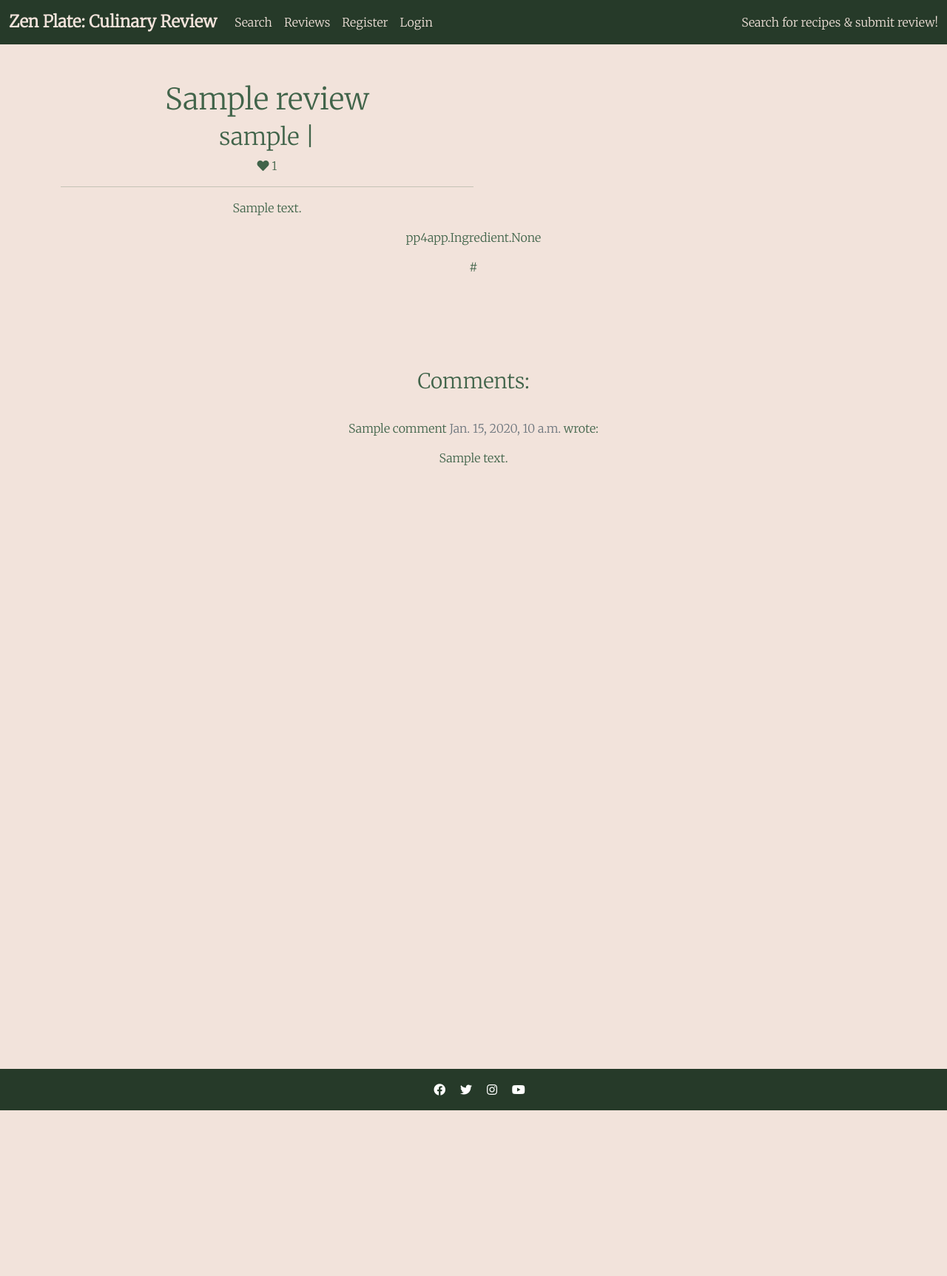
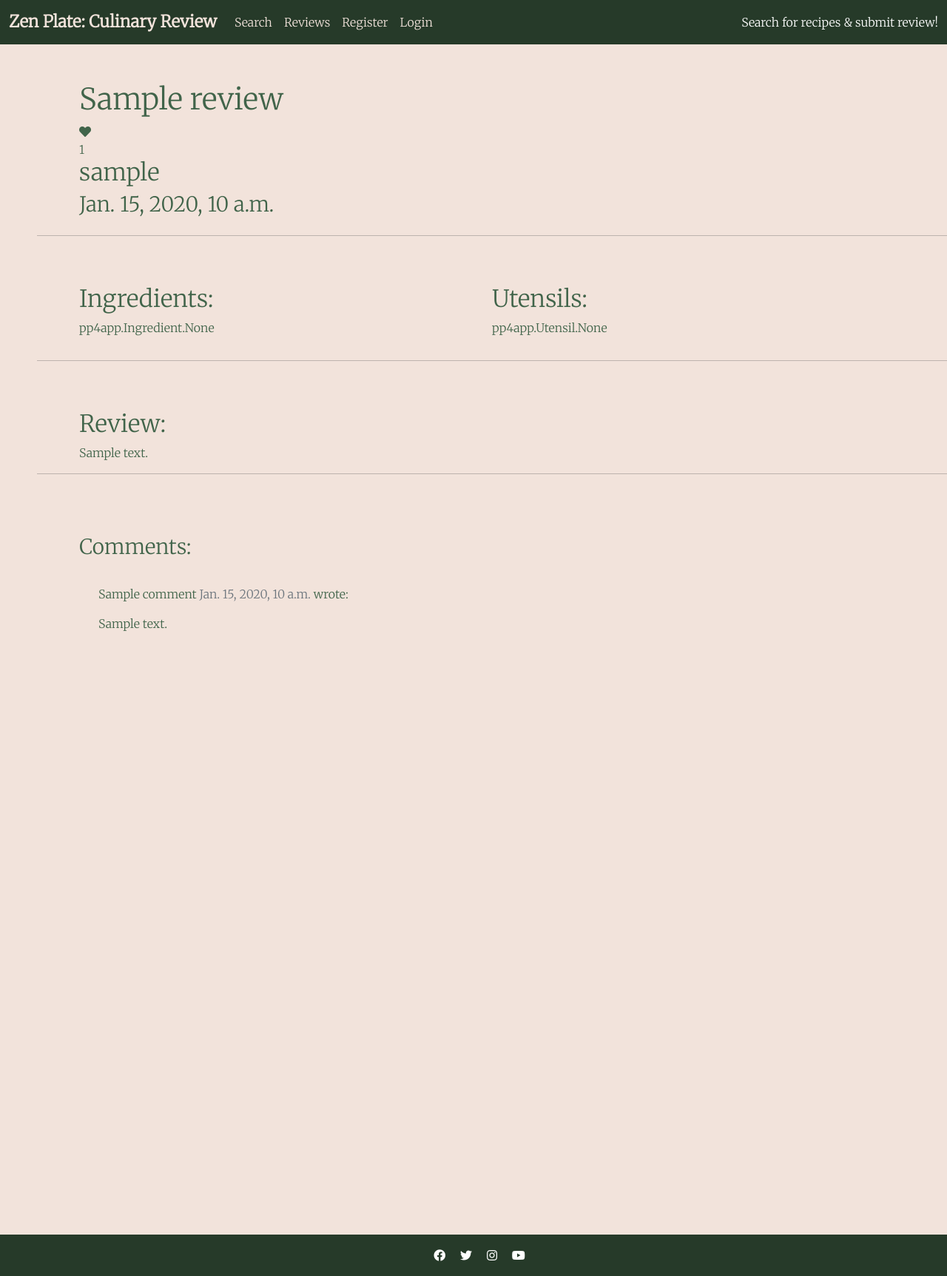
Before and after one commit to chrisryan91/PP4, a Django app: a page that uses templates/review.html in a window 1280 px wide. Shown: the whole page at 74% size. Before the commit the page ends 1501 px from the top, so only its background shows below. Run offline with Django 3.2, Linux system fonts and the light colour scheme; tables that the repository leaves empty hold one stand-in row (values such as "Sample post"); some libraries are stand-ins or nearby versions.

Commit message:
Add styling to review.html blog post

```diff
--- a/static/css/style.css
+++ b/static/css/style.css
@@ -5,7 +5,7 @@ body {
 
 nav {
     background-color: #263A29;
-    color: #F2E3DB;
+    color: white;
     font-family: Merriweather, sans-serif;
 }
 
@@ -17,6 +17,7 @@ nav {
 }
 
 a {
+    all: unset;
     text-decoration: none;
     color: #41644A;
 }
@@ -43,11 +44,9 @@ button:hover {
 }
 
 .container {
-    margin: auto;
     font-family: Merriweather, sans-serif;
     color: #41644A;
     padding-top: 50px;
-    text-align: center;
 }
 
 .card {
@@ -65,6 +64,7 @@ button:hover {
     position: relative;
     height: 90%;
     overflow: hidden;
+    border: solid 1px #41644A;
 }
 
 .text-container {
@@ -145,17 +145,17 @@ button:hover {
     text-decoration: none;
     transition: color 0.3s ease;
     z-index: 2;
-    text-decoration: none;
+    text-decoration: none !important;
 }
 
 .card-text i:hover {
     color: #E86A33;
-    text-decoration: none;
+    text-decoration: none !important;
 }
 
 .card-text i {
     font-size: 200%;
-    text-decoration: none;
+    text-decoration: none !important;
 }
 
 
@@ -176,6 +176,7 @@ button:hover {
     margin-left: -60px;
     font-family: Merriweather, sans-serif;
     font-size: 75%;
+    text-decoration: none;
 }
 
 
@@ -219,10 +220,22 @@ footer p i:hover {
     color: #E86A33;
 }
 
+label {
+    font-family: Merriweather, sans-serif;
+    font-size: small;
+}
+
+select {
+    font-family: Merriweather, sans-serif;
+    font-size: small;
+}
+
 button {
     background-color: white;
     border-radius: 5px;
+    border-width: 1px;
     font-family: Merriweather, sans-serif;
+    font-size: small;
 }
 
 .btn-like {
@@ -299,3 +312,25 @@ button {
     transform: scale(0.94);
     animation: scale 3s forwards cubic-bezier(0.5, 1, 0.89, 1);
   }
+
+.masthead {
+    text-align: left !important;
+    margin-left: 50px !important;
+}
+
+.edit {
+    text-decoration: none;
+}
+
+.alert {
+    color: white;
+    background-color: #E86A33;
+}
+
+.text-container .left-content {
+    font-size: 1vw;
+}
+
+.text-container .right-content {
+    font-size: 1vw;
+}
--- a/templates/review.html
+++ b/templates/review.html
@@ -1,13 +1,12 @@
 {% extends 'base.html' %} {% block content %}
 
 {% load crispy_forms_tags %}
-
 <div class="masthead">
     <div class="container">
         <div class="row g-0">
             <div class="col-md-6 masthead-text">
                 <h1 class="post-title">{{ review.title }}</h1>
-                <h2 class="post-subtitle">{{ review.author }} | {{ post.created_on }}</h2>
+                <div>
                     <div>
                         {% if user.is_authenticated %}
                         <form class="d-inline" action="{% url 'review_upvote' review.slug %}" method="POST">
@@ -23,33 +22,55 @@
                         {% else %}
                         <i class="fas fa-heart"></i>
                         {% endif %}
+                    </div>
+                    <div>
                         <span id="like-count">{{ review.number_of_likes }}</span>
                     </div>
+                </div>
+                <h2 class="post-subtitle">
+                    {{ review.author }}
+                </h2>
+                <h3>
+                    {{ review.created_on }}
+                </h3>
+                {% if user.is_authenticated and user == review.author %}
+                <a href="{% url 'update_review' slug=review.slug %}">Update Review</a>
+                {% endif %}
+            </div>
+            <div class="col-md-6 masthead-image">
+                <div class="img-container">
+                    {% if "placeholder" in review.featured_image.url %}
+                    <img src="https://media.istockphoto.com/id/1134020110/vector/cutlery-restaurant-icons.jpg?s=612x612&w=0&k=20&c=udrCAY1Ru_iLEdwJK_fyuHXNQoH3y47ZCuNIr7uRwR0=" width="100%">
+                    {% else %}
+                    <img src="{{ review.featured_image.url }}" width="100%">
+                    {% endif %}
+                </div>
+            </div>
+        </div>
+    </div>
     <hr>
+    <div class="container">
+        <div  class="row g-0" >
+            <div class="col-md-6 masthead-text">
+                <div>
+                    <h2>Ingredients:</h2>
+                    <p> {{ review.ingredients }} </p>
+                </div>
+            </div>
+            <div class="col-md-6 masthead-text">
+                <h2>Utensils:</h2>
+                <p> {{ review.utensils }} </p>
+            </div>
+        </div>
+    </div>
+    <hr>
+    <div class="container">
+        <h2>Review:</h2>
         <p>
             {{ review.content | safe }}
         </p>
     </div>
-            <div>
-                <p> {{ review.ingredients }} </p>
-            </div>
-            <div>
-                <p> {{ review.url }} </p>
-            </div>
-            <div class="d-nfromone d-md-block col-md-6 masthead-image">
-                <div class="img-container">
-                    {% if "placeholder" in review.featured_image.url %}
-                    <img src="https://media.istockphoto.com/id/1134020110/vector/cutlery-restaurant-icons.jpg?s=612x612&w=0&k=20&c=udrCAY1Ru_iLEdwJK_fyuHXNQoH3y47ZCuNIr7uRwR0=" width="100%">
-                    {% else %}
-                    <img src=" {{ review.featured_image.url }}" width="100%">
-                    {% endif %}
-                </div>
-            </div>
-            {% if user.is_authenticated and user == review.author %}
-            <a href="{% url 'update_review' slug=review.slug %}">Update Review</a>
-            {% endif %}
-        </div>
-    </div>
+    <hr>
 </div>
 <div class="masthead">
     <div class="container">
@@ -80,11 +101,11 @@
                     {% else %}
                     {% if user.is_authenticated %}
                     <h3>Leave a comment:</h3>
-                    <p>Posting as: {{ user.username }}</p>
+                    <p>Posting as: <strong>{{ user.username }}</strong></p>
                     <form method="post">
                         {{ comment_form | crispy }}
                         {% csrf_token %}
-                        <button type="submit" class="btn btn-signup btn-lg">Submit</button>
+                        <button type="submit">Submit</button>
                     </form>
                     {% endif %}
                     {% endif %}
```
Also changed, not shown: templates/review_blog.html (+9 -5 lines). Lines whose indentation alone changed are shown as unchanged.
